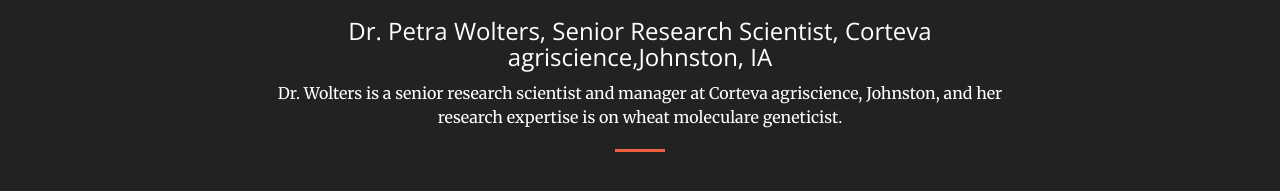
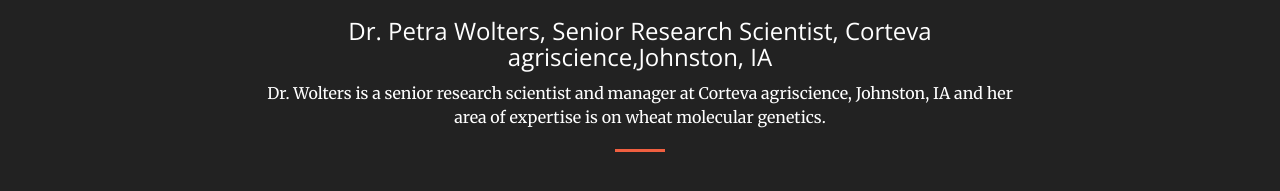
Before and after one commit to mupioneersymposium/mupioneersymposium.github.io, a Jekyll site: the page built from speakers.md, in a window 1280 px wide and 900 px high, scrolled down 928 px. Shown: the part 628-819 px from the top of the window. Built offline with Jekyll 4.4.1, drawn with Linux system fonts in a browser that asks for light colours.

Commit message:
Update speakers.md

```diff
--- a/speakers.md
+++ b/speakers.md
@@ -47,5 +47,5 @@ Dr. Springer is department chair of Botany and Plant sciences and professor of g
 
 ### Dr. Petra Wolters, Senior Research Scientist, Corteva agriscience,Johnston, IA
 
-Dr. Wolters is a senior research scientist and manager at Corteva agriscience, Johnston, and her research expertise is on wheat moleculare geneticist.
+Dr. Wolters is a senior research scientist and manager at Corteva agriscience, Johnston, IA and her area of expertise is on wheat molecular genetics.
 <hr style="clear: both;" />
```
